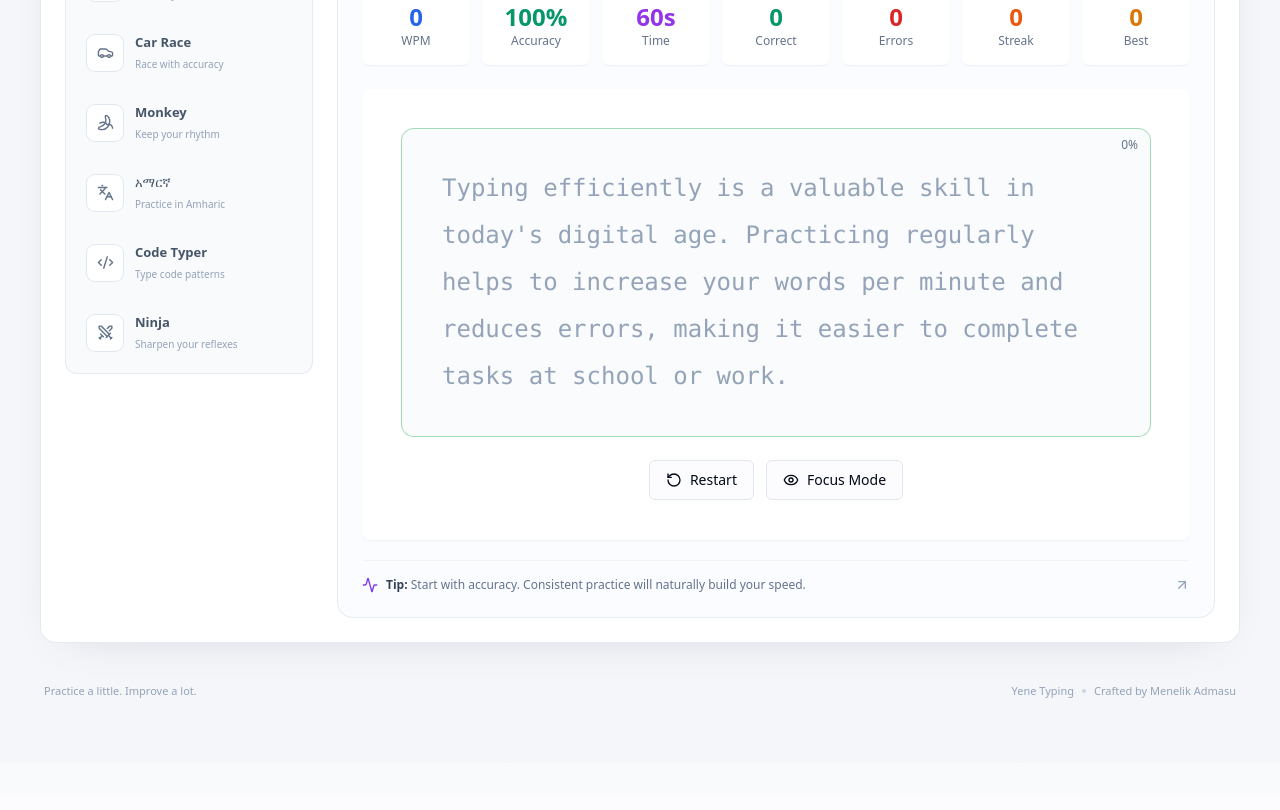
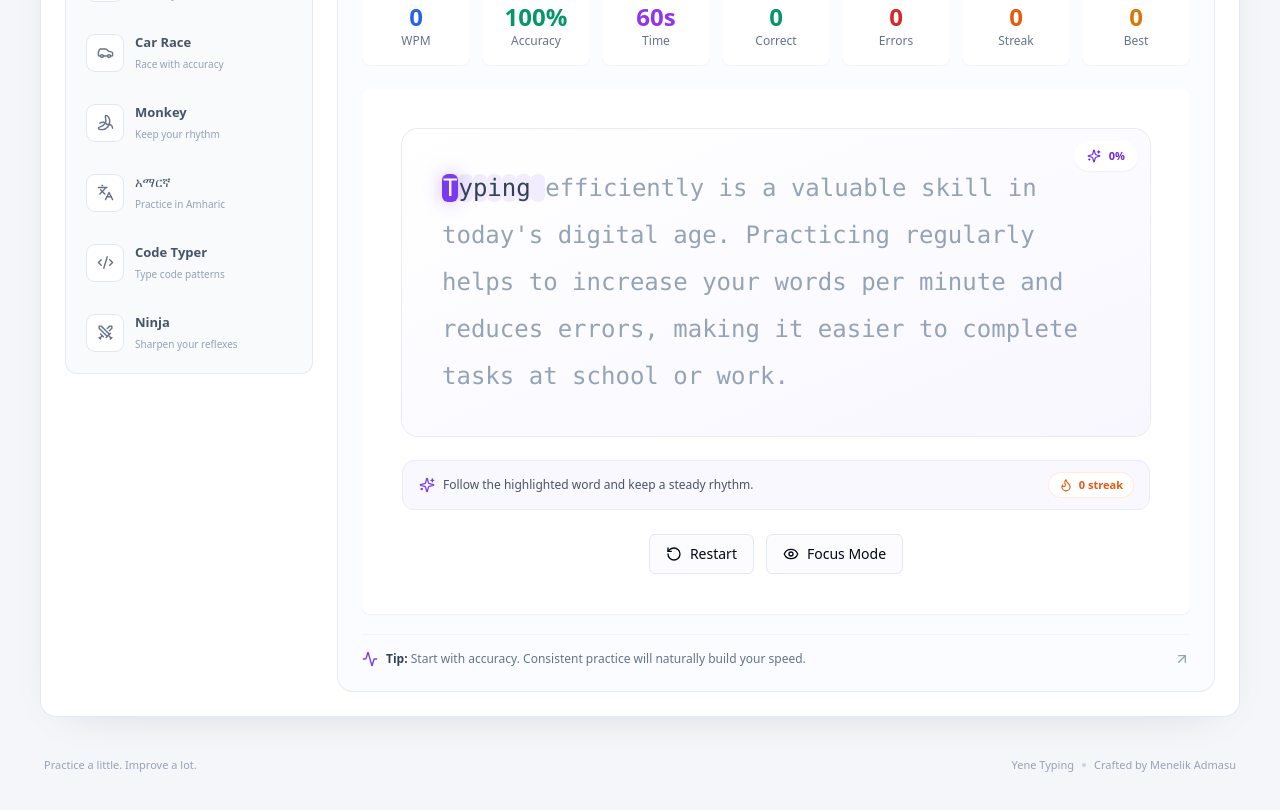
Before and after one commit to Menelik2/quick-type-tally, a React (Vite) app: page / in a window 1280 px wide. Shown: the part 840-1650 px from the top of the page. Built offline with nearby package versions, Linux system fonts and the light colour scheme.

Commit message:
Add engaging live typing feedback and word highlighting

```diff
--- a/src/components/games/ClassicMode.tsx
+++ b/src/components/games/ClassicMode.tsx
@@ -2,7 +2,7 @@ import { useState, useEffect, useRef, useCallback, useMemo } from 'react';
 import { Button } from '@/components/ui/button';
 import { Card, CardContent } from '@/components/ui/card';
 import { Progress } from '@/components/ui/progress';
-import { RotateCcw, Eye, EyeOff, Keyboard, Activity, MousePointerClick } from 'lucide-react';
+import { RotateCcw, Eye, EyeOff, Keyboard, Activity, MousePointerClick, Sparkles, Flame } from 'lucide-react';
 import { useGameRestart } from './GameShell';
 import { LevelSelect, poolByLevel, type Level } from './levels';
 import { TEXT_ARENA_STYLE } from './arena';
@@ -250,14 +250,18 @@ export default function ClassicMode({ timeLimit: initialTimeLimit, monkeyMode: i
               const index = word.start + ci;
               const typed = index < userInput.length;
               const isCurrent = index === userInput.length;
-              let cls = 'relative rounded-sm transition-colors duration-75';
+              const wordActive = userInput.length >= word.start && userInput.length < word.start + word.text.trimEnd().length;
+              let cls = 'relative rounded-md transition-all duration-100';
               if (typed) {
                 cls +=
                   userInput[index] === char
                     ? ' text-emerald-600'
-                    : ' text-red-500 bg-red-500/10 underline decoration-red-400 decoration-2';
+                    : ' text-rose-500 bg-rose-500/10 underline decoration-rose-400 decoration-2';
+              } else if (isCurrent) {
+                cls += ' z-10 rounded-md bg-violet-600 px-[1px] text-white shadow-[0_0_18px_rgba(124,58,237,0.35)]';
               } else {
                 cls += size === 'large' ? ' text-slate-500' : ' text-slate-400';
+                if (wordActive) cls += ' bg-violet-100/80 text-slate-700';
               }
               return (
                 <span key={ci} className={cls}>
@@ -391,7 +395,7 @@ export default function ClassicMode({ timeLimit: initialTimeLimit, monkeyMode: i
       <Card className="border-0 shadow-sm">
         <CardContent className="p-6 lg:p-10 space-y-6" style={TEXT_ARENA_STYLE}>
           <div
-            className="relative rounded-xl bg-muted/40 p-6 lg:p-10 cursor-text ring-1 ring-transparent focus-within:ring-primary/40 transition"
+            className={`relative rounded-2xl bg-gradient-to-br from-white to-violet-50/70 p-6 lg:p-10 cursor-text ring-1 transition-all duration-200 ${startTime && !isComplete ? 'ring-violet-300 shadow-[0_12px_40px_-24px_rgba(124,58,237,0.45)]' : 'ring-slate-200/80 hover:ring-violet-200'}`}
             onMouseDown={(e) => {
               e.preventDefault();
               focusInput();
@@ -408,8 +412,18 @@ export default function ClassicMode({ timeLimit: initialTimeLimit, monkeyMode: i
               </div>
             )}
             {!isComplete && hiddenInput}
-            <div className="absolute top-2 right-3 text-xs text-muted-foreground tabular-nums">
-              {Math.round(progress)}%
+            <div className="absolute right-3 top-3 flex items-center gap-2 rounded-full border border-white/80 bg-white/90 px-3 py-1.5 text-[11px] font-bold text-violet-700 shadow-sm backdrop-blur">
+              <Sparkles className="h-3.5 w-3.5" /> {Math.round(progress)}%
+            </div>
+          </div>
+
+          <div className="flex flex-wrap items-center justify-between gap-3 rounded-xl border border-violet-100 bg-violet-50/60 px-4 py-3">
+            <div className="flex items-center gap-2 text-xs text-slate-600">
+              <Sparkles className="h-4 w-4 text-violet-600" />
+              <span>{isComplete ? 'Nice work — every session builds your skill.' : stats.accuracy >= 98 && userInput.length > 0 ? 'Perfect accuracy! Keep that rhythm going.' : stats.streak >= 12 ? 'You’re on fire — keep your streak alive!' : userInput.length > 0 ? 'Great progress. Focus on the next character.' : 'Follow the highlighted word and keep a steady rhythm.'}</span>
+            </div>
+            <div className="flex items-center gap-1.5 rounded-full bg-white px-2.5 py-1 text-[11px] font-bold text-orange-600 ring-1 ring-orange-100">
+              <Flame className="h-3.5 w-3.5" /> {stats.streak} streak
             </div>
           </div>
 
```
